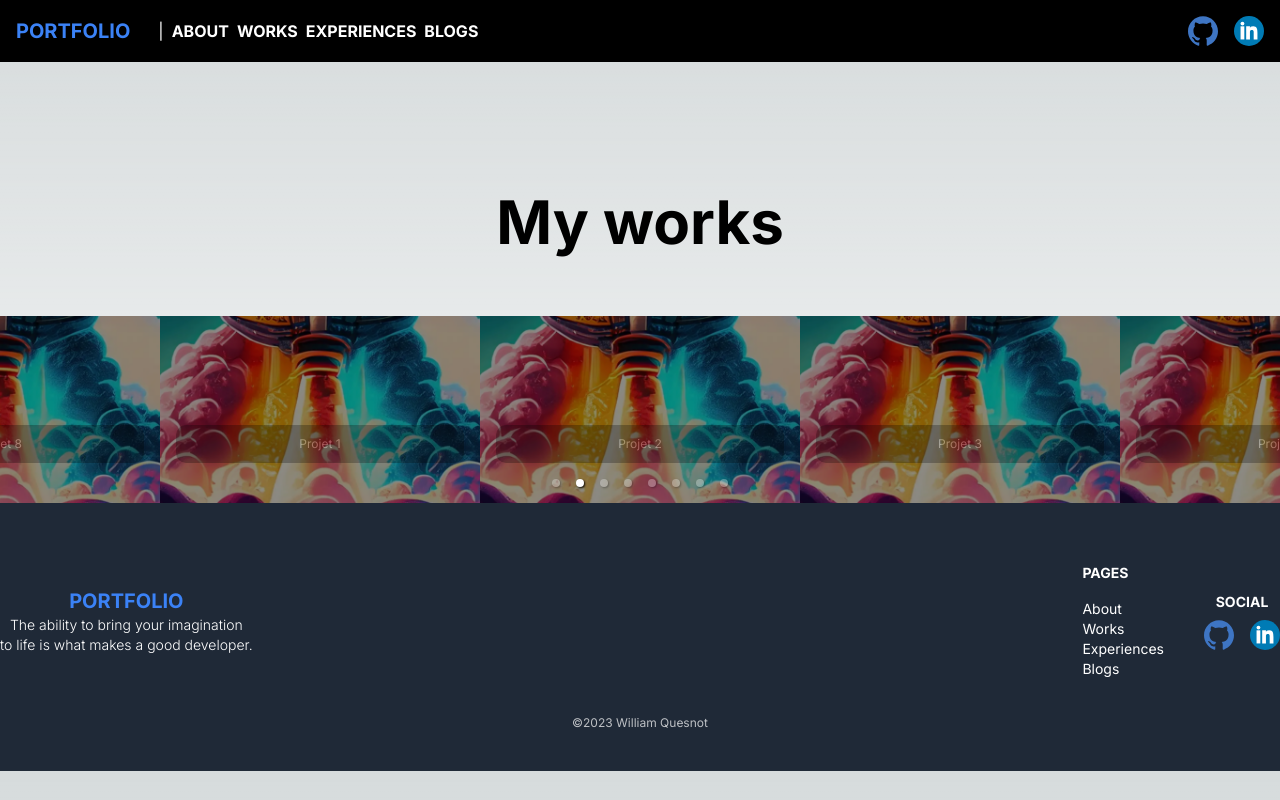
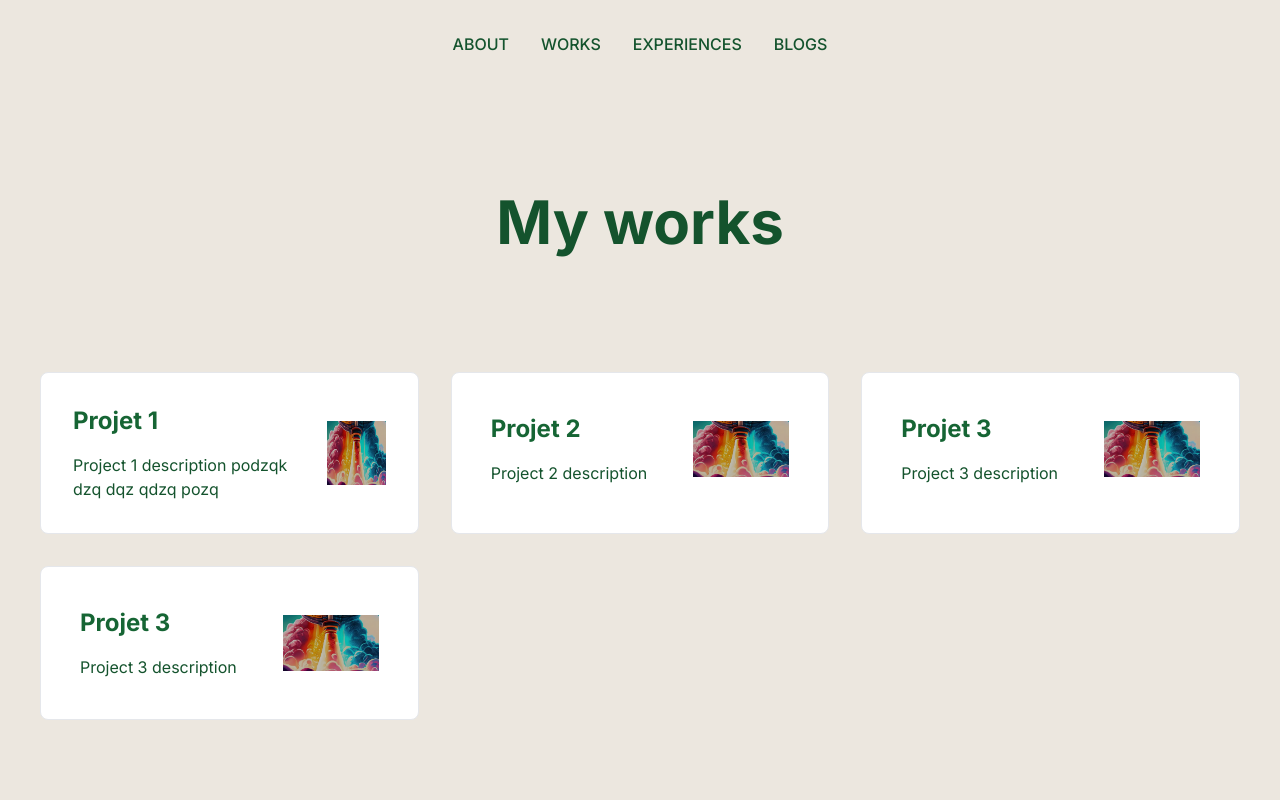
Before and after one commit to williamqsnt/portfolio-william_quesnot, a Next.js app: page /works in a window 1280 px wide. Shown: the top 800 px of the page. Built offline with nearby package versions, Linux system fonts and the light colour scheme.

Commit message:
new background

```diff
--- a/package.json
+++ b/package.json
@@ -12,6 +12,7 @@
     "gsap": "^3.12.2",
     "next": "13.5.4",
     "react": "^18",
+    "react-chrono": "^2.3.1",
     "react-dom": "^18",
     "react-responsive-carousel": "^3.2.23"
   },
--- a/src/app/about/page.js
+++ b/src/app/about/page.js
@@ -1,96 +1,129 @@
 'use client'
 import React, { useState, useEffect, useRef } from "react";
 import { gsap } from "gsap";
+import { Chrono } from "react-chrono";
 
 export default function About() {
-    const [selectedEvent, setSelectedEvent] = useState(null);
-    const eventDetailsRef = useRef(null);
 
-    const events = [
+
+    const timelineData = [
         {
-            id: 1,
-            year: 2020,
-            title: "Titre de l'événement 2020",
-            description: "Description de l'événement 2020...",
+            title: 'Événement 1',
+            cardTitle: 'Card 1',
+            cardSubtitle: 'Subtitle 1',
+            cardDetailedText: 'Description de l\'événement 1',
+            media: {
+                type: 'IMAGE',
+                source: {
+                    url: 'https://via.placeholder.com/150',
+                },
+            },
+            date: new Date(2023, 0, 1),
         },
         {
-            id: 2,
-            year: 2018,
-            title: "Titre de l'événement 2018",
-            description: "Description de l'événement 2018...",
+            title: 'Événement 2',
+            cardTitle: 'Card 2',
+            cardSubtitle: 'Subtitle 2',
+            cardDetailedText: 'Description de l\'événement 2',
+            media: {
+                type: 'IMAGE',
+                source: {
+                    url: 'https://via.placeholder.com/150',
+                },
+            },
+            date: new Date(2023, 2, 15),
         },
+        {
+            title: 'Événement 2',
+            cardTitle: 'Card 2',
+            cardSubtitle: 'Subtitle 2',
+            cardDetailedText: 'Description de l\'événement 2',
+            media: {
+                type: 'IMAGE',
+                source: {
+                    url: 'https://via.placeholder.com/150',
+                },
+            },
+            date: new Date(2023, 2, 15),
+        },
+        {
+            title: 'Événement 2',
+            cardTitle: 'Card 2',
+            cardSubtitle: 'Subtitle 2',
+            cardDetailedText: 'Description de l\'événement 2',
+            media: {
+                type: 'IMAGE',
+                source: {
+                    url: 'https://via.placeholder.com/150',
+                },
+            },
+            date: new Date(2023, 2, 15),
+        },
+        {
+            title: 'Événement 2',
+            cardTitle: 'Card 2',
+            cardSubtitle: 'Subtitle 2',
+            cardDetailedText: 'Description de l\'événement 2',
+            media: {
+                type: 'IMAGE',
+                source: {
+                    url: 'https://via.placeholder.com/150',
+                },
+            },
+            date: new Date(2023, 2, 15),
+        },
+        {
+            title: 'Événement 2',
+            cardTitle: 'Card 2',
+            cardSubtitle: 'Subtitle 2',
+            cardDetailedText: 'Description de l\'événement 2',
+            media: {
+                type: 'IMAGE',
+                source: {
+                    url: 'https://via.placeholder.com/150',
+                },
+            },
+            date: new Date(2023, 2, 15),
+        },
+
         // Ajoutez d'autres événements ici
     ];
 
+    const [isVisible, setIsVisible] = useState(false);
+
     useEffect(() => {
-        // Animation pour ouvrir l'événement sélectionné
-        if (selectedEvent) {
-            gsap.to(eventDetailsRef.current, {
-                width: "50%",
-                duration: 0.5,
-            });
-            gsap.to(".about-me", {
-                width: "0%",
-                duration: 0.5,
-            });
-        } else {
-            // Animation pour fermer l'événement sélectionné
-            gsap.to(eventDetailsRef.current, {
-                width: 0,
-                duration: 0.5,
-            });
-            gsap.to(".about-me", {
-                width: "50%",
-                duration: 0.5,
-            });
-        }
-    }, [selectedEvent]);
+        const handleScroll = () => {
+            const element = document.getElementById('timeline');
 
-    const openEvent = (event) => {
-        setSelectedEvent(event);
-    };
+            if (element) {
+                const elementTop = element.getBoundingClientRect().top;
+                const windowHeight = window.innerHeight;
 
-    const closeEvent = () => {
-        setSelectedEvent(null);
-    };
+                if (elementTop < windowHeight) {
+                    setIsVisible(true);
+                }
+            }
+        };
+
+        window.addEventListener('scroll', handleScroll);
+
+        return () => {
+            window.removeEventListener('scroll', handleScroll);
+        };
+    }, []);
+
 
     return (
         <main className="flex flex-col lg:flex-row items-center">
-            <div className="lg:w-1/2 w-full lg:h-screen h-auto about-me flex items-center justify-center">
+            <div className="w-full lg:h-screen h-auto about-me flex items-center justify-center">
                 <h1 className="text-4xl lg:text-6xl font-bold">About Me</h1>
             </div>
-            <div className="lg:w-1/2 bg-gray-800 p-4 lg:h-screen w-full mt-20">
-                <div className="space-y-8">
-                    {events.map((event) => (
-                        <div
-                            key={event.id}
-                            className="flex cursor-pointer"
-                            onClick={() => openEvent(event)}
-                        >
-                            <div className="bg-gray-600 h-10 w-10 rounded-full flex items-center justify-center">
-                                <span className="text-white">{event.year}</span>
-                            </div>
-                            <div className="ml-4">
-                                <h2 className="text-lg font-semibold">{event.title}</h2>
-                                <p className="text-gray-300">Description de l'événement.</p>
-                            </div>
-                        </div>
-                    ))}
-                </div>
-            </div>
-            <div className="event-details" ref={eventDetailsRef}>
-                {selectedEvent && (
-                    <div className="text-white p-4">
-                        <h2 className="text-lg font-semibold">
-                            {selectedEvent.title}
-                        </h2>
-                        <p className="text-gray-300">
-                            {selectedEvent.description}
-                        </p>
-                        <button onClick={closeEvent}>Fermer</button>
-                    </div>
-                )}
-            </div>
+
+            <Chrono
+                items={timelineData}
+                mode="VERTICAL"
+                style={{ visibility: isVisible ? 'visible' : 'hidden' }}
+            />
         </main>
     );
 }
--- a/src/app/components/Footer.js
+++ b/src/app/components/Footer.js
@@ -11,21 +11,21 @@ export default function Footer() {
     ];
 
     return (
-        <footer className="bg-gray-800 text-white py-10">
+        <footer className="bg-[#ECE7DF] text-white py-10">
             <div className="container mx-auto text-center lg:flex lg:justify-between lg:items-center">
                 <div className="text-xl font-bold">
-                    <a href="/" className="text-blue-500">
+                    <a href="/" className="text-green-900">
                         PORTFOLIO
                     </a>
-                    <p className="font-light text-sm">The ability to bring your imagination <br /> to life is what makes a good developer. </p>
+                    <p className="font-light text-sm text-gray-900">The ability to bring your imagination <br /> to life is what makes a good developer. </p>
                 </div>
                 <div className="lg:flex space-x-10 items-center py-5">
                     <div className="text-white text-sm text-center lg:text-left">
-                        <div className="mb-4 uppercase font-bold hidden lg:block">Pages</div> {/* Masquer sur les petits écrans */}
+                        <div className="mb-4 uppercase font-bold hidden lg:block text-gray-900">Pages</div> {/* Masquer sur les petits écrans */}
                         <ul className="list-inside">
                             {pages.map((page, index) => (
                                 <li key={index}>
-                                    <a href={page.link} className="hover:text-blue-500 transition duration-300 ease-in-out">
+                                    <a href={page.link} className="text-gray-900 transition duration-300 ease-in-out">
                                         {page.title}
                                     </a>
                                 </li>
@@ -33,19 +33,19 @@ export default function Footer() {
                         </ul>
                     </div>
                     <div className="lg:flex lg:flex-col items-center">
-                        <div className="text-white text-sm uppercase font-bold mb-2 hidden lg:block">Social</div> {/* Masquer sur les petits écrans */}
+                        <div className="text-gray-900 text-sm uppercase font-bold mb-2 hidden lg:block">Social</div> {/* Masquer sur les petits écrans */}
                         <div className="flex items-center justify-center lg:justify-start">
-                            <a href="https://github.com/williamqsnt" target="_blank" className="text-white hover:text-blue-500 transition duration-300 ease-in-out hidden lg:block">
+                            <a href="https://github.com/williamqsnt" target="_blank" className=" transition duration-300 ease-in-out hidden lg:block">
                                 <Image src="/github.svg" width={30} height={30} alt="GitHub" className="mr-4" />
                             </a>
-                            <a href="https://www.linkedin.com/in/william-quesnot/" target="_blank" className="text-white hover:text-blue-500 transition duration-300 ease-in-out hidden lg:block">
+                            <a href="https://www.linkedin.com/in/william-quesnot/" target="_blank" className="text-gray-900 transition duration-300 ease-in-out hidden lg:block">
                                 <Image src="/linkedin.svg" width={30} height={30} alt="LinkedIn" />
                             </a>
                         </div>
                     </div>
                 </div>
             </div>
-            <div className="mt-4 text-center text-xs opacity-70">
+            <div className="mt-4 text-center text-xs opacity-70 text-gray-900">
                 <p>&copy;{today.getFullYear()} William Quesnot</p>
             </div>
         </footer>
--- a/src/app/components/Menu.js
+++ b/src/app/components/Menu.js
@@ -22,18 +22,14 @@ export default function Menu() {
     };
 
     return (
-        <div className="bg-black text-white p-4 fixed top-0 left-0 right-0 z-50">
-            <div className="container mx-auto flex justify-between items-center">
-                <div className="hidden md:flex space-x-2 items-center">
-                    <div className="text-xl font-bold">
-                        <Link href="/" className='text-blue-500 mr-5'>PORTFOLIO</Link>
-                    </div>
-                    <div className="text-white">|</div>
+        <div className="bg-[#ECE7DF]  p-8 fixed top-0 left-0 right-0 z-50">
+            <div className="container mx-auto flex justify-center items-center">
+                <div className="hidden md:flex space-x-8 items-center">
                     {menuItems.map((item, index) => (
                         <React.Fragment key={index}>
                             <Link
                                 href={item.link}
-                                className="text-white hover:text-blue-500 transition duration-300 ease-in-out font-bold"
+                                className="text-green-900 transition duration-300 ease-in-out font-medium"
                             >
                                 {item.text.toUpperCase()}
                             </Link>
@@ -41,10 +37,7 @@ export default function Menu() {
                         </React.Fragment>
                     ))}
                 </div>
-                <div className='flex'>
-                    <a href="https://github.com/williamqsnt" target='_blank'><Image src="/github.svg" width={30} height={30} className="mr-4" /></a>
-                    <a href="https://www.linkedin.com/in/william-quesnot/" target='_blank'><Image src="/linkedin.svg" width={30} height={30} /></a>
-                </div>
+
 
 
                 <div className="md:hidden">
--- a/src/app/globals.css
+++ b/src/app/globals.css
@@ -8,20 +8,9 @@
   --background-end-rgb: 255, 255, 255;
 }
 
-@media (prefers-color-scheme: dark) {
-  :root {
-    --foreground-rgb: 255, 255, 255;
-    --background-start-rgb: 0, 0, 0;
-    --background-end-rgb: 0, 0, 0;
-  }
-}
+
 
 body {
   color: rgb(var(--foreground-rgb));
-  background: linear-gradient(
-      to bottom,
-      transparent,
-      rgb(var(--background-end-rgb))
-    )
-    rgb(var(--background-start-rgb));
+  background: #ECE7DF
 }
--- a/src/app/works/page.js
+++ b/src/app/works/page.js
@@ -8,7 +8,7 @@ const projects = [
     {
         name: 'Projet 1',
         background: '/img-projects/test.png',
-        description: 'Project 1 description',
+        description: 'Project 1 description podzqk dzq dqz  qdzq pozq ',
         tags: ['Terraform', 'AWS', 'Python'],
         urlRepository: 'https://github.com/username/projet1',
         urlWebsite: 'https://www.example.com/projet1',
@@ -16,7 +16,7 @@ const projects = [
     {
         name: 'Projet 2',
         background: '/img-projects/test.png',
-        description: 'Project 2 descriptio dqzd qzd qzd zq ',
+        description: 'Project 2 description',
         tags: ['React', 'JavaScript'],
         urlRepository: 'https://github.com/username/projet2',
         urlWebsite: 'https://www.example.com/projet2',
@@ -24,64 +24,34 @@ const projects = [
     {
         name: 'Projet 3',
         background: '/img-projects/test.png',
-        description: 'Project 2 description',
+        description: 'Project 3 description',
         tags: ['React', 'JavaScript'],
-        urlRepository: 'https://github.com/username/projet2',
-        urlWebsite: 'https://www.example.com/projet2',
-    },
-    {
-        name: 'Projet 4',
-        background: '/img-projects/test.png',
-        description: 'Project 2 description',
-        tags: ['React', 'JavaScript'],
-        urlRepository: 'https://github.com/username/projet2',
-        urlWebsite: 'https://www.example.com/projet2',
-    },
-    {
-        name: 'Projet 5',
-        background: '/img-projects/test.png',
-        description: 'Project 2 description',
-        tags: ['React', 'JavaScript'],
-        urlRepository: 'https://github.com/username/projet2',
-        urlWebsite: 'https://www.example.com/projet2',
-    },
-    {
-        name: 'Projet 6',
-        background: '/img-projects/test.png',
-        description: 'Project 3 description',
-        tags: ['Docker', 'Kubernetes'],
         urlRepository: 'https://github.com/username/projet3',
         urlWebsite: 'https://www.example.com/projet3',
     },
     {
-        name: 'Projet 7',
+        name: 'Projet 3',
         background: '/img-projects/test.png',
-        description: 'Project 4 description',
-        tags: ['Node.js', 'MongoDB'],
-        urlRepository: 'https://github.com/username/projet4',
-        urlWebsite: 'https://www.example.com/projet4',
-    },
-    {
-        name: 'Projet 8',
-        background: '/img-projects/test.png',
-        description: 'Project 5 description',
-        tags: ['Java', 'Spring'],
-        urlRepository: 'https://github.com/username/projet5',
-        urlWebsite: 'https://www.example.com/projet5',
-    },
-    // Ajoutez d'autres projets ici
+        description: 'Project 3 description',
+        tags: ['React', 'JavaScript'],
+        urlRepository: 'https://github.com/username/projet3',
+        urlWebsite: 'https://www.example.com/projet3',
+    }
 ];
 const Works = () => {
     const [selectedProject, setSelectedProject] = useState(null);
     const [mobileView, setMobileView] = useState(false);
     const [carouselSelectedItem, setCarouselSelectedItem] = useState(0);
+    const [isAutoplayPaused, setIsAutoplayPaused] = useState(false);
 
     useEffect(() => {
         const handleResize = () => {
             setMobileView(window.innerWidth <= 640);
         };
+
         handleResize();
         window.addEventListener('resize', handleResize);
+
         return () => {
             window.removeEventListener('resize', handleResize);
         };
@@ -90,107 +60,41 @@ const Works = () => {
     const handleProjectClick = (project, index) => {
         setSelectedProject(project);
         setCarouselSelectedItem(index);
+        setIsAutoplayPaused(true);
     };
 
     const closeProjectInfo = () => {
         setSelectedProject(null);
+        setIsAutoplayPaused(false);
     };
 
     return (
-        <div className="text-center mt-48">
-            <h1 className="text-6xl font-bold my-16">My works</h1>
-            <Carousel
-                selectedItem={carouselSelectedItem}
-                onChange={(index) => setCarouselSelectedItem(index)}
-                showArrows={false}
-                showThumbs={false}
-                emulateTouch={true}
-                centerMode={true}
-                centerSlidePercentage={mobileView ? 50 : 25}
-                showStatus={false}
-                useKeyboardArrows={true}
-                autoPlay
-                infiniteLoop
-            >
+        <div className="text-center mt-48 bg-[#ECE7DF]">
+            <h1 className="text-6xl font-bold my-28 text-green-900">My works</h1>
+            <div className="grid grid-cols-1 md:grid-cols-3 gap-4 m-8">
                 {projects.map((project, index) => (
-                    <div
-                        key={index}
-                        onClick={() => handleProjectClick(project, index)}
-                        className="cursor-pointer"
-                    >
-                        <div className="group">
-                            <img
-                                src={project.background}
-                                alt={project.name}
-                                className="brightness-75 group-hover:brightness-100"
-                            />
-                            <p className="legend cursor-pointer">{project.name}</p>
+                    <div key={index} className="bg-white p-8 m-2 border rounded-lg relative group transition-all duration-300 hover:opacity-200">
+                        <div className="bg-green-900 absolute inset-0 opacity-0 group-hover:opacity-40 transition-all duration-300 rounded-lg"></div>
+                        <div className='flex justify-around text-left'>
+                            <div className='flex flex-col items-start justify-center'>
+                                <h2 className="text-2xl font-bold text-green-800">{project.name}</h2>
+                                <p className="text-gray-black mt-4 text-green-900">{project.description}</p>
+                            </div>
+                            <div className="flex items-center ml-8 my-4">
+                                <img src={project.background} alt={project.name} className="w-24 h-24" style={{ height: '100%' }} />
+                            </div>
+                        </div>
+
+                        <div className="absolute left-0 right-0 top-1/2 transform -translate-y-1/2 opacity-0 group-hover:opacity-100 group-hover:transition-opacity duration-300">
+                            <a href={project.urlRepository} className=" inline-block relative bg-black p-2 rounded text-white hover:bg-black mr-2">Repository</a>
+                            <a href={project.urlWebsite} className="inline-block relative bg-black p-2 rounded text-white hover:bg-black">Website</a>
+
                         </div>
                     </div>
                 ))}
-            </Carousel>
-            {selectedProject && (
-                <div className="project-info-overlay">
-                    <div className="bg-blue-800 p-16 flex flex-col items-center justify-center">
-                        <button className="close-button" onClick={closeProjectInfo}>
-                            <span className="float-right cursor-pointer font-bold text-4xl mb-4">
-                                &times;
-                            </span>
-                        </button>
-                        <h2 className="text-4xl font-semibold">{selectedProject.name}</h2>
-                        <div className="text-white font-medium p-8">
-                            {selectedProject.tags && (
-                                <div className="flex">
-                                    {selectedProject.tags.map((tag, index) => (
-                                        <span
-                                            key={index}
-                                            className="bg-black text-white rounded-full px-4 py-2 text-sm mr-2"
-                                        >
-                                            {tag}
-                                        </span>
-                                    ))}
-                                </div>
-                            )}
-                        </div>
-                        <p
-                            className={`text-white font-medium p-8 ${mobileView ? 'w-full' : 'w-1/2' // Utilisez les classes de tailwindcss appropriées
-                                }`}
-                            style={{ wordWrap: 'break-word' }}
-                        >    {selectedProject.description}
-                        </p>
-
-                        <div className="flex items-center justify-center my-8">
-                            <img
-                                src={selectedProject.background}
-                                alt={selectedProject.name}
-                            />
-                        </div>
-                        <div className="flex">
-                            <a
-                                href={selectedProject.urlRepository}
-                                target="_blank"
-                                rel="noopener noreferrer"
-                            >
-                                <button className="visit-button bg-black text-white hover-bg-blue-700 p-2">
-                                    View Code
-                                </button>
-                            </a>
-                            <a
-                                href={selectedProject.urlWebsite}
-                                target="_blank"
-                                rel="noopener noreferrer"
-                            >
-                                <button className="visit-button bg-white text-black hover-text-blue-500 p-2 rounded-ee-lg">
-                                    View Website
-                                </button>
-                            </a>
-                        </div>
-                    </div>
-                </div>
-            )}
+            </div>
         </div>
     );
 };
 
-
 export default Works;
```
Also changed, not shown: src/app/experiences/page.js (+5 -5 lines), 1 other file (tests, documents, lock files or other folders). Lines whose indentation alone changed are shown as unchanged.
